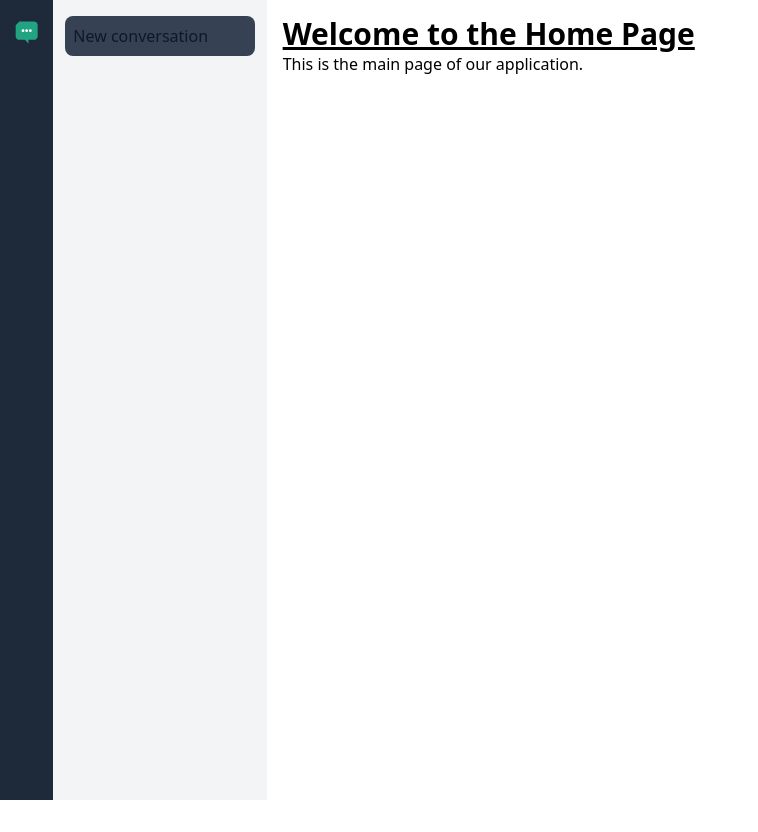
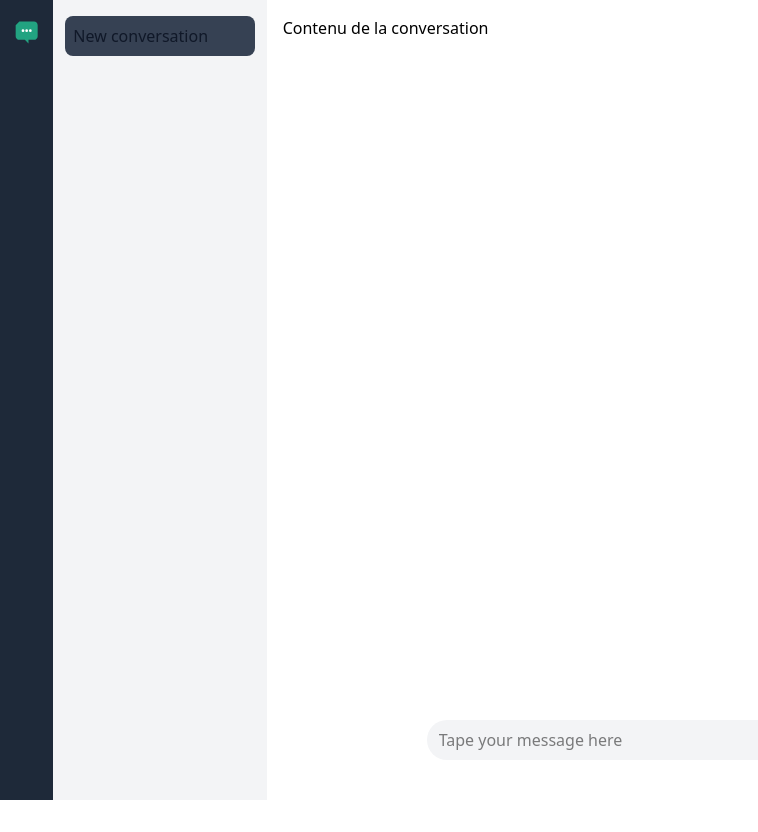
Before and after one commit to tdumele/prompt-ui, a React (Vite) app: page / in a window 1280 px wide. Shown: the whole page, without its empty margins (0-758 px from the left). Before the commit the page ends 800 px from the top, so only its background shows below. Built offline with nearby package versions, Linux system fonts and the light colour scheme.

Commit message:
:sparkles: adding input message

```diff
--- /dev/null
+++ b/src/components/Chat/Chat.tsx
@@ -0,0 +1,12 @@
+export const Chat = () => {
+    return (
+        <div className="flex flex-col h-screen">
+            <div>
+                Contenu de la conversation
+            </div>
+            <footer className="flex justify-center items-center">
+                <input className="flex flex-col justify-center items-center bg-gray-100 active:border active:border-red-400 fixed bottom-10 w-1/2 h-10 rounded-full pl-3" type="text" placeholder="Tape your message here"/>
+            </footer>
+        </div>
+    );
+}
--- a/src/pages/HomePage/HomePage.tsx
+++ b/src/pages/HomePage/HomePage.tsx
@@ -1,12 +1,12 @@
+import { Chat } from "../../components/Chat/Chat";
 import { Sidebar } from "../../components/Sidebar/Sidebar"
 
 export const HomePage = () => {
     return (<>
         <div className="grid grid-cols-24">
             <Sidebar />
-            <main id="content" className="px-4 py-4 col-start-6 col-end-24 h-screen">
-                <h1 className="text-3xl font-bold underline">Welcome to the Home Page</h1>
-                <p>This is the main page of our application.</p>
+            <main id="content" className="px-4 my-4 col-start-6 col-end-24 h-screen">
+                <Chat />
             </main>
         </div>
 
```
